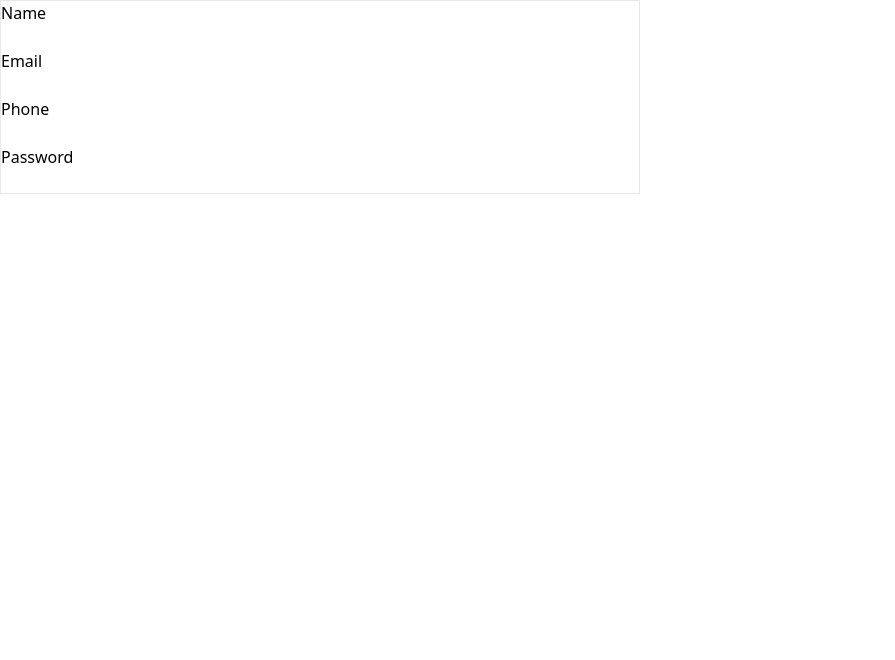
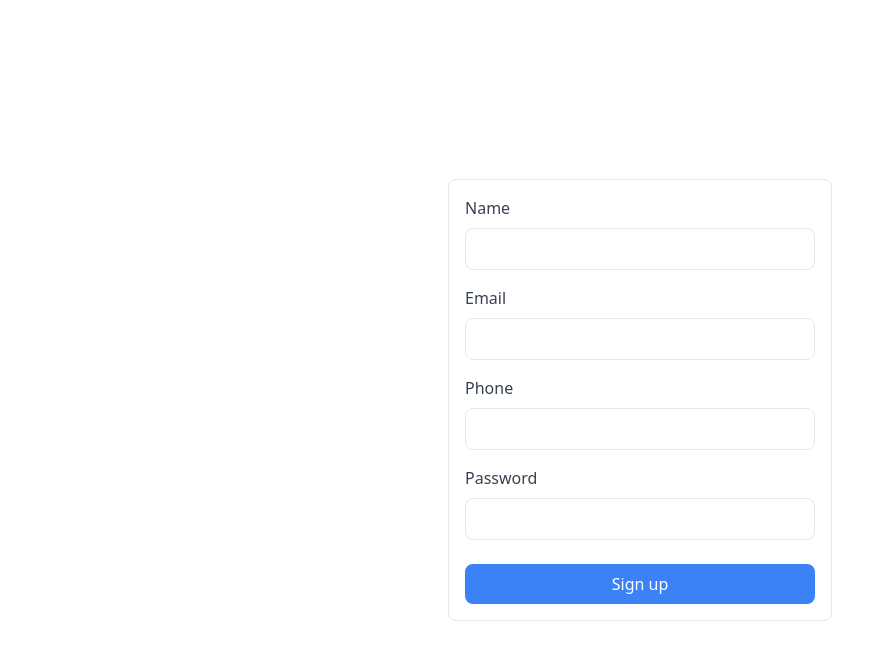
Before and after one commit to alkeshnikalje/group-chat-app, a React (Vite) app in the folder react-chat-app/: page /signup in a window 1280 px wide. Shown: the top 660 px of the page, without its empty margins (0-895 px from the left). Built offline with nearby package versions, Linux system fonts and the light colour scheme.

Commit message:
styled signup component with tailwind css

```diff
--- a/react-chat-app/src/components/Singup.tsx
+++ b/react-chat-app/src/components/Singup.tsx
@@ -1,21 +1,38 @@
 export default function Signup() {
   return (
-    <form className="w-1/2 border">
-      <label>Name</label>
-      <br />
-      <input type="text" />
-      <br />
-      <label>Email</label>
-      <br />
-      <input type="email" />
-      <br />
-      <label>Phone</label>
-      <br />
-      <input type="text" />
-      <br />
-      <label>Password</label>
-      <br />
-      <input type="password" />
-    </form>
+    <div className="flex h-screen items-center justify-center">
+      <form className="w-96 rounded-lg border p-4">
+        <label className="mb-2 block text-gray-700">Name</label>
+        <input
+          type="text"
+          className="w-full rounded-lg border px-3 py-2 focus:border-blue-500 focus:outline-none"
+        />
+
+        <label className="mb-2 mt-4 block text-gray-700">Email</label>
+        <input
+          type="email"
+          className="w-full rounded-lg border px-3 py-2 focus:border-blue-500 focus:outline-none"
+        />
+
+        <label className="mb-2 mt-4 block text-gray-700">Phone</label>
+        <input
+          type="text"
+          className="w-full rounded-lg border px-3 py-2 focus:border-blue-500 focus:outline-none"
+        />
+
+        <label className="mb-2 mt-4 block text-gray-700">Password</label>
+        <input
+          type="password"
+          className="w-full rounded-lg border px-3 py-2 focus:border-blue-500 focus:outline-none"
+        />
+
+        <button
+          type="submit"
+          className="mt-6 w-full rounded-lg bg-blue-500 py-2 text-white hover:bg-blue-600 focus:outline-none"
+        >
+          Sign up
+        </button>
+      </form>
+    </div>
   );
 }
```
